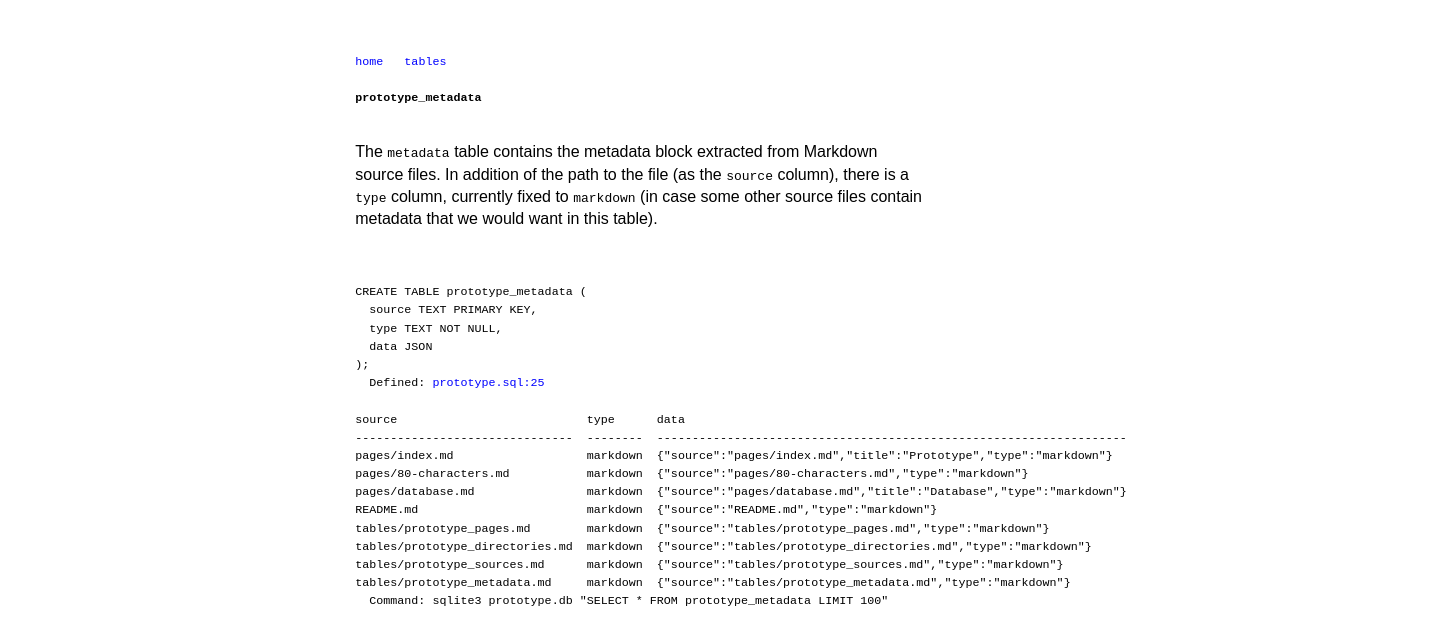
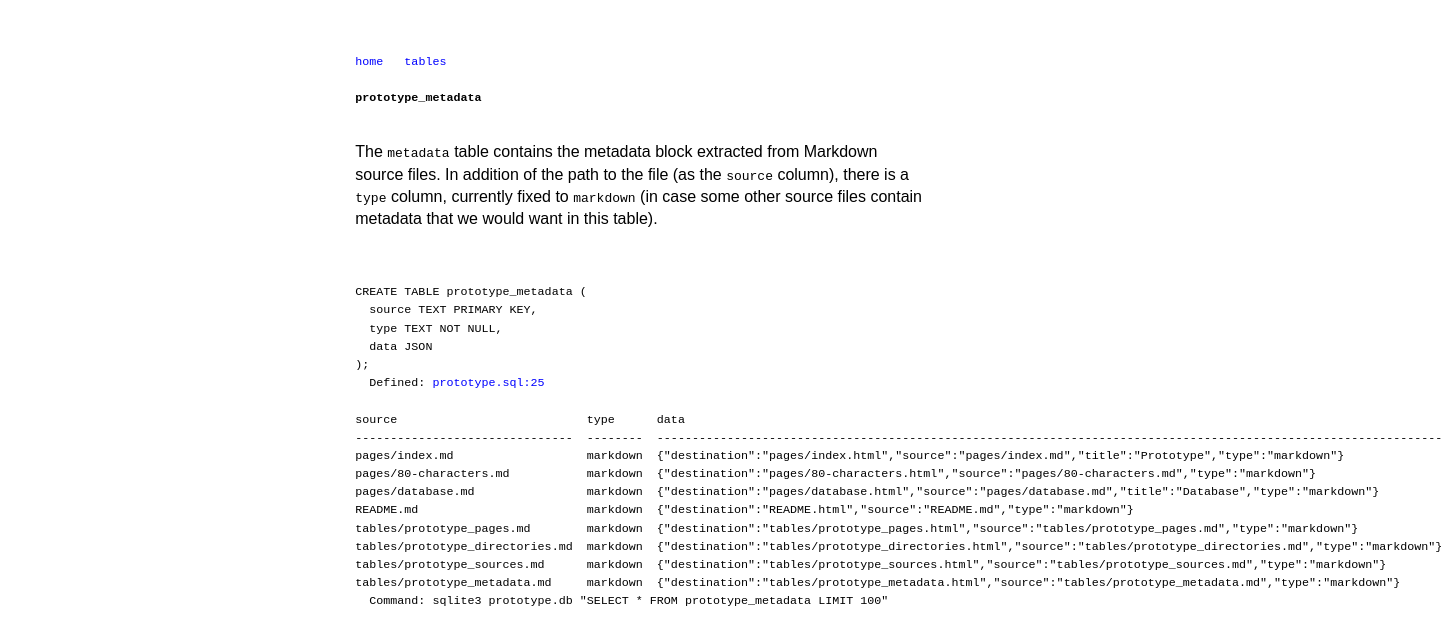
Before and after one commit to hypered/prototyping, a plain HTML site: page tables/prototype_metadata.html in a window 1280 px wide. Shown: the whole page, 1442 px wide, since content can reach past the window. Drawn offline with Linux system fonts and the light colour scheme.

Commit message:
deploy: f5a2aa5a00d4dca39f0ffb76889d937f5d064b35

```diff
--- a/tables/prototype_metadata.html
+++ b/tables/prototype_metadata.html
@@ -21,14 +21,14 @@ CREATE TABLE prototype_metadata (
   Defined: <a href="/database.html#cb1-25">prototype.sql:25</a>
 
 source                           type      data
--------------------------------  --------  -------------------------------------------------------------------
-pages/index.md                   markdown  {"source":"pages/index.md","title":"Prototype","type":"markdown"}
-pages/80-characters.md           markdown  {"source":"pages/80-characters.md","type":"markdown"}
-pages/database.md                markdown  {"source":"pages/database.md","title":"Database","type":"markdown"}
-README.md                        markdown  {"source":"README.md","type":"markdown"}
-tables/prototype_pages.md        markdown  {"source":"tables/prototype_pages.md","type":"markdown"}
-tables/prototype_directories.md  markdown  {"source":"tables/prototype_directories.md","type":"markdown"}
-tables/prototype_sources.md      markdown  {"source":"tables/prototype_sources.md","type":"markdown"}
-tables/prototype_metadata.md     markdown  {"source":"tables/prototype_metadata.md","type":"markdown"}
+-------------------------------  --------  ----------------------------------------------------------------------------------------------------------------
+pages/index.md                   markdown  {"destination":"pages/index.html","source":"pages/index.md","title":"Prototype","type":"markdown"}
+pages/80-characters.md           markdown  {"destination":"pages/80-characters.html","source":"pages/80-characters.md","type":"markdown"}
+pages/database.md                markdown  {"destination":"pages/database.html","source":"pages/database.md","title":"Database","type":"markdown"}
+README.md                        markdown  {"destination":"README.html","source":"README.md","type":"markdown"}
+tables/prototype_pages.md        markdown  {"destination":"tables/prototype_pages.html","source":"tables/prototype_pages.md","type":"markdown"}
+tables/prototype_directories.md  markdown  {"destination":"tables/prototype_directories.html","source":"tables/prototype_directories.md","type":"markdown"}
+tables/prototype_sources.md      markdown  {"destination":"tables/prototype_sources.html","source":"tables/prototype_sources.md","type":"markdown"}
+tables/prototype_metadata.md     markdown  {"destination":"tables/prototype_metadata.html","source":"tables/prototype_metadata.md","type":"markdown"}
   Command: sqlite3 prototype.db "SELECT * FROM prototype_metadata LIMIT 100"
 </code></pre></main></body></html>
```
Also changed, not shown: tables/prototype_sources.html (+1 -1 lines).
